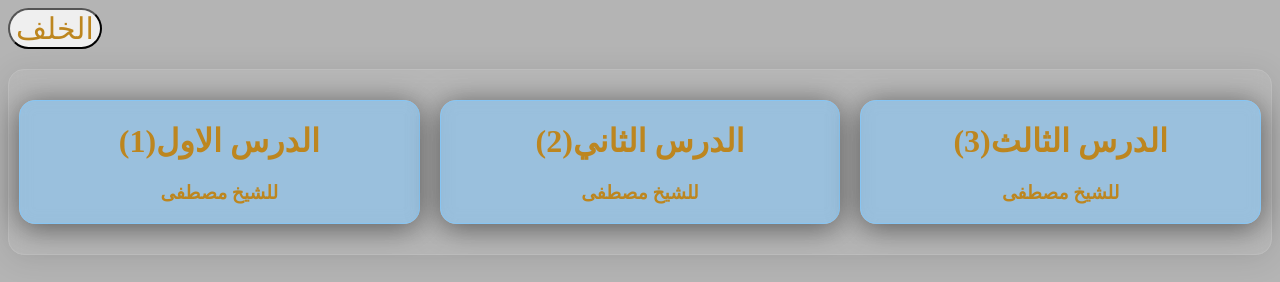
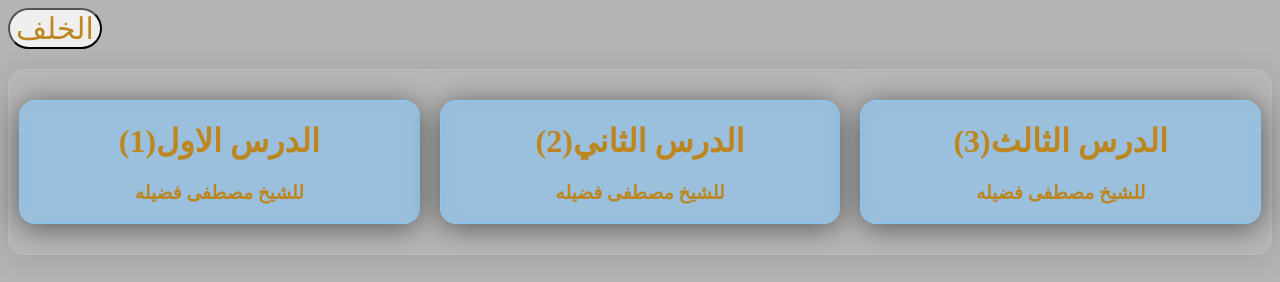
Before and after one commit to omarhalo71/joud_shari3a_course, a plain HTML site: page mustalah.html in a window 1280 px wide. Drawn offline with Linux system fonts and the light colour scheme.

Commit message:
Update mustalah.html

```diff
--- a/mustalah.html
+++ b/mustalah.html
@@ -19,7 +19,7 @@
                     <h1>
                         الدرس الاول(1)
                     </h1>
-                    <h3>للشيخ مصطفى</h3>
+                    <h3>للشيخ مصطفى فضيله</h3>
                 </center>
 
             </div>
@@ -28,7 +28,7 @@
                     <h1>
                         الدرس الثاني(2)
                     </h1>
-                    <h3>للشيخ مصطفى</h3>
+                    <h3>للشيخ مصطفى فضيله</h3>
                 </center>
 
             </div>
@@ -39,7 +39,7 @@
                     <h1>
                         الدرس الثالث(3)
                     </h1>
-                    <h3>للشيخ مصطفى</h3>
+                    <h3>للشيخ مصطفى فضيله</h3>
                 </center>
 
             </div>
```
